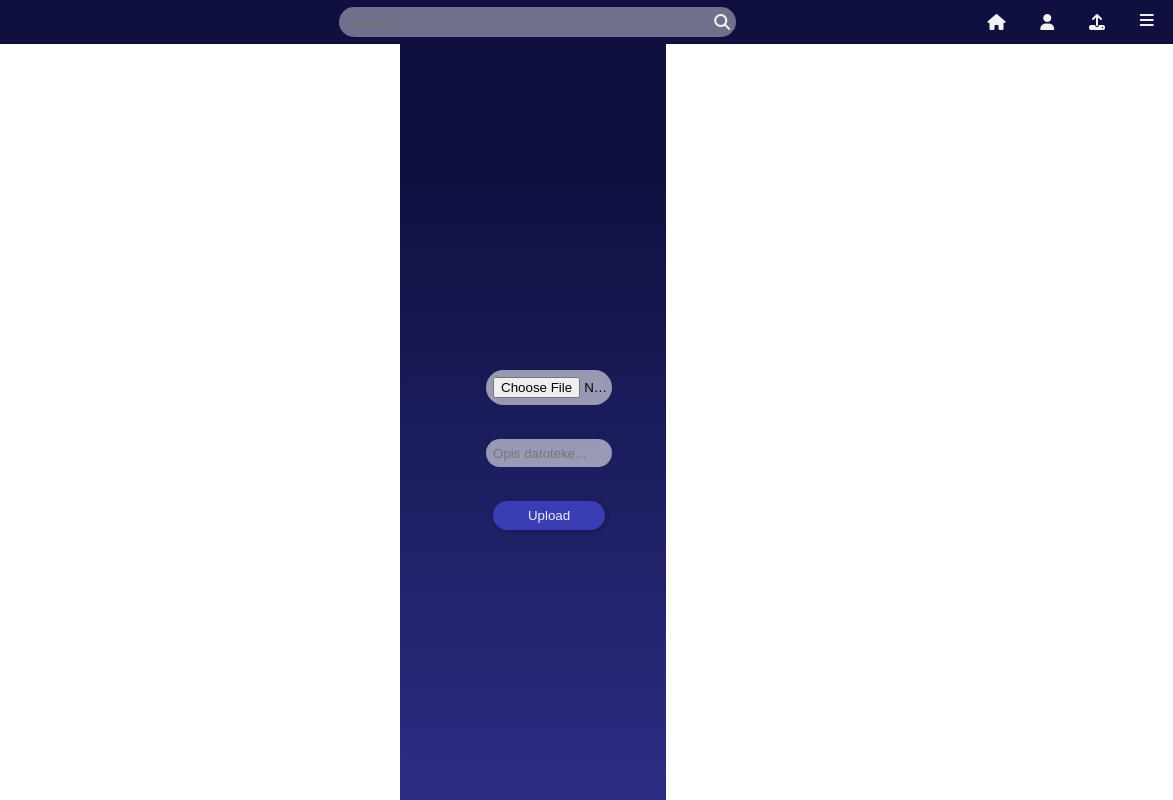
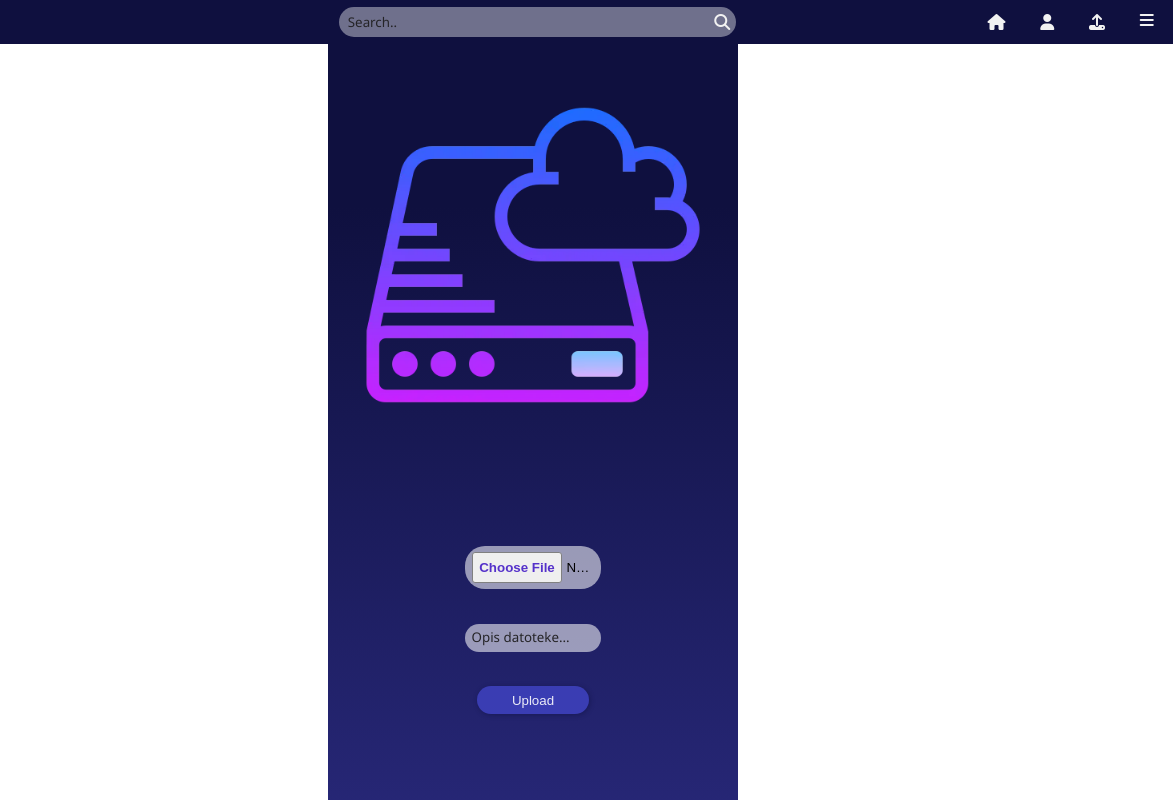
Before and after one commit to ninarada/FESBook, a plain HTML site: page upload.html in a window 1280 px wide. Shown: the top 800 px of the page, 107-1280 px from the left. Drawn offline with Linux system fonts and the light colour scheme; a web font is replaced by a local one.

Commit message:
Upload design updated

```diff
--- a/styles/upload.css
+++ b/styles/upload.css
@@ -0,0 +1,47 @@
+.upload-btn:hover{
+    box-shadow: 0 1.5rem 3rem rgba(0, 0, 0, 0.2);
+    transform: scale(1.02) translateY(-4px);
+}
+
+input::placeholder {
+    color: rgb(37, 36, 39);
+    margin-bottom: 1.5rem;
+    margin-top: 1.5rem;
+    font-family: 'Segoe UI', Tahoma, Geneva, Verdana, sans-serif;
+    -moz-osx-font-smoothing: grayscale;
+    -webkit-font-smoothing: antialiased;
+}
+
+input::file-selector-button {
+    font-weight: bold;
+    color: rgb(85, 49, 202);
+    padding: 0.5em;
+    border: thin solid grey;
+    border-radius: 3px;
+}
+
+::file-selector-button:hover {
+    background-color: rgb(85, 49, 202);
+    color: aliceblue;
+}
+
+.img-container{
+    display: grid;
+    top:0;
+    left:0;
+    right:0;
+    bottom: 10px;;
+    margin:auto;
+    justify-content: center;
+    height: 180px;
+    justify-content: center;
+}
+
+#upload-img{
+    height: 80%;
+}
+
+#upload-file:hover, #description:hover {
+    border-color: transparent;
+    box-shadow: 0 0 0 1px rgb(192, 82, 247);
+  }
--- a/upload.html
+++ b/upload.html
@@ -39,6 +39,10 @@
     </span>
   </nav>
   <main>
+    <div class="img-container">
+      <img src="pics/upload.png" alt="upload-img.txt" id="upload-img" />
+    </div>
+
     <div class="upload-container">
       <form id="upload-form">
         <input type="file" name="file" id="upload-file" /><br />
```
Also changed, not shown: pics/upload.png (added).
